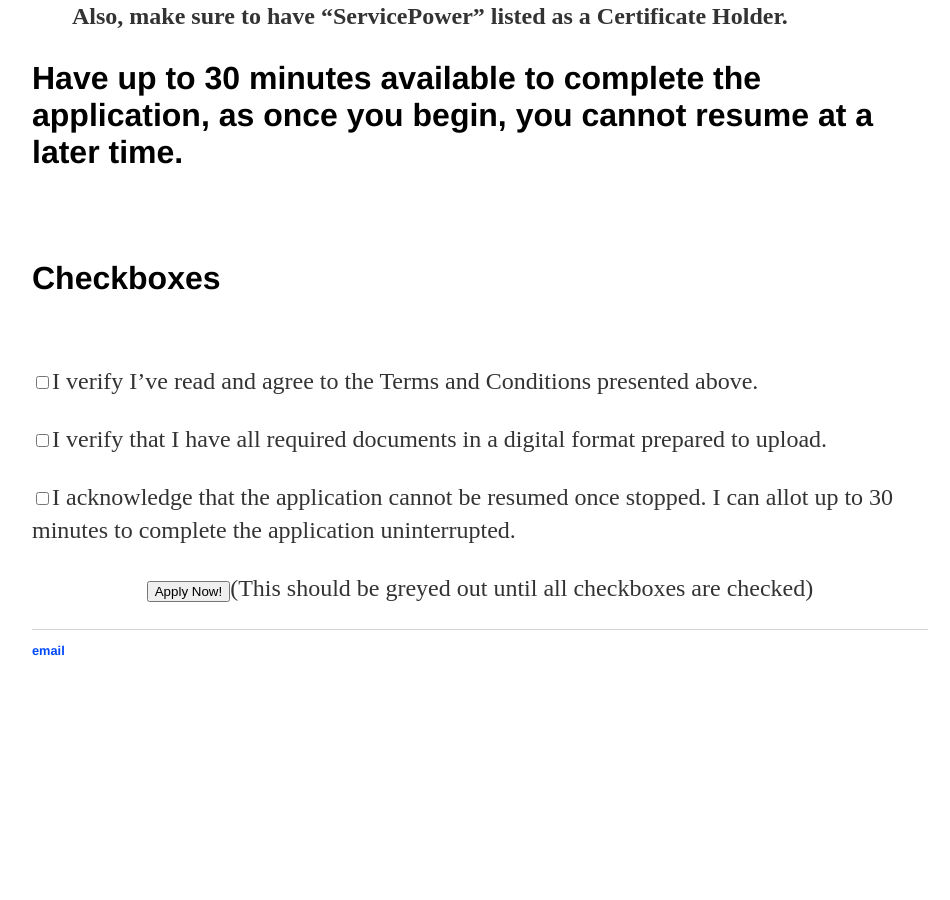
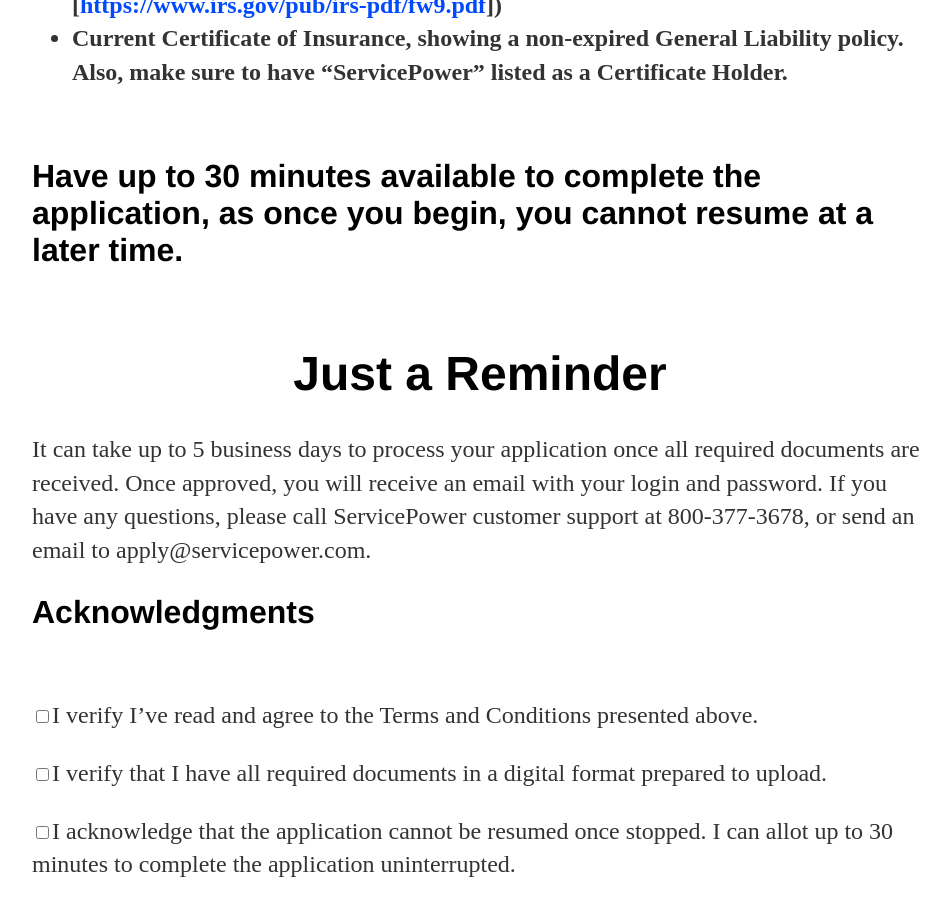
Before and after one commit to servicepowerdavid/servicepowerdavid.github.io, a Jekyll site: the page built from index.html, in a window 1280 px wide and 900 px high, scrolled down 1439 px. Shown: the whole window, without its empty margins (160-1110 px from the left). Built offline with Jekyll 4.4.1, drawn with Linux system fonts in a browser that asks for light colours; before the commit the page ends 2157 px from its top, so only the background shows below that.

Commit message:
Update index.html

```diff
--- a/index.html
+++ b/index.html
@@ -7,30 +7,33 @@
 	<h1 align=center><font color="#339CFF">Thank you for your interest in joining ServicePower!</font></h1>
 	<h1 align=center>Interested in Receiving Jobs?</h1>
 
-	<p align=left>ServicePower is always looking to recruit new service contractors to grow our network, allowing us to meet the 		demand and continue to deliver an excellent standard of service that our customers have come to deserve and expect. We’re 		processing over 8 million transactions per year and are currently looking to expand our service provider network.</p>
+	<p align=left>ServicePower is always looking to recruit new service contractors to grow our network, allowing us to meet the demand and continue to deliver an excellent standard of service that our customers have come to deserve and expect. We’re processing over 8 million transactions per year and are currently looking to expand our service provider network.</p>
 	<p>There are many benefits to joining our service network, such as:
 		<ul class="a">
-			<li>We continuously send you additional business from top industry leaders in your field of expertise and 				service area.</li>
-			<li>Free online access to our award-winning field service software, an advanced, fully-automated CRM, 					scheduling, dispatch, claims processing and reporting system, to make your day-to-day activities easier.</li>
+			<li>We continuously send you additional business from top industry leaders in your field of expertise and service area.</li>
+			<li>Free online access to our award-winning field service software, an advanced, fully-automated CRM, scheduling, dispatch, claims processing and reporting system, to make your day-to-day activities easier.</li>
 		</ul>
-	<p>We provide all these benefits at NO cost to you and support you with automated invoicing, customer service, 				vendor/manufacturer training, technical support, and prompt payment terms.
+	<p>We provide all these benefits at NO cost to you and support you with automated invoicing, customer service, vendor/manufacturer training, technical support, and prompt payment terms.
 
 	<h1 align=center>Before You Begin</h1>
 
-	<h2>Please review each Managed Service network's Terms and Conditions Agreement you plan to participate in, including the 		Agreement notes.</h2>
+	<h2>Please review each Managed Service network's Terms and Conditions Agreement you plan to participate in, including the Agreement notes.</h2>
 	<br>
-	<p align=center><strong><a href="https://www.servicepower.com/hubfs/ServiceOutsourcingTaC.pdf">ServicePower Premier Network</a>		</strong></p>
-	<p align=center><strong><a href="https://www.servicepower.com/hubfs/SquareTradeTaC.pdf">SquareTrade</a></strong></p>
-
+	<h2 align=center><strong><a href="https://www.servicepower.com/hubfs/ServiceOutsourcingTaC.pdf">ServicePower Premier Network</a></strong></h2>
+	<h2 align=center><strong><a href="https://www.servicepower.com/hubfs/SquareTradeTaC.pdf">SquareTrade</a></strong></h2>
+	<br>
 	<h2>Have a digital copy of the following documents ready:</h2>
 	<ul class="a">
-		<p><li><strong>Current W9 (October 2018 revision, available via the IRS website here  [<a 				href="https://www.irs.gov/pub/irs-pdf/fw9.pdf">https://www.irs.gov/pub/irs-pdf/fw9.pdf</a>])</strong></li>
-		<li><strong>Current Certificate of Insurance, showing a non-expired General Liability policy. Also, make sure to have 			“ServicePower” listed as a Certificate Holder.</strong></li>
+		<p><li><strong>Current W9 (October 2018 revision, available via the IRS website here  [<a href="https://www.irs.gov/pub/irs-pdf/fw9.pdf">https://www.irs.gov/pub/irs-pdf/fw9.pdf</a>])</strong></li>
+		<li><strong>Current Certificate of Insurance, showing a non-expired General Liability policy. Also, make sure to have “ServicePower” listed as a Certificate Holder.</strong></li>
 	</ul></p>
+	<br>
 	<h2>Have up to 30 minutes available to complete the application, as once you begin, you cannot resume at a later time.</h2>
 	<br>
+	<h1 align=center>Just a Reminder</h1>
+	<p>It can take up to 5 business days to process your application once all required documents are received. Once approved, you will receive an email with your login and password. If you have any questions, please call ServicePower customer support at 800-377-3678, or send an email to apply@servicepower.com.
 	<br>
-	<h2>Checkboxes</h2>
+	<h2>Acknowledgments</h2>
 	<br>
 	<p align=left><input type="checkbox" name="test value="test">I verify I’ve read and agree to the Terms and Conditions presented 	above.
 	<p align=left><input type="checkbox" name="test value="test">I verify that I have all required documents in a digital format 		prepared to upload.
```
